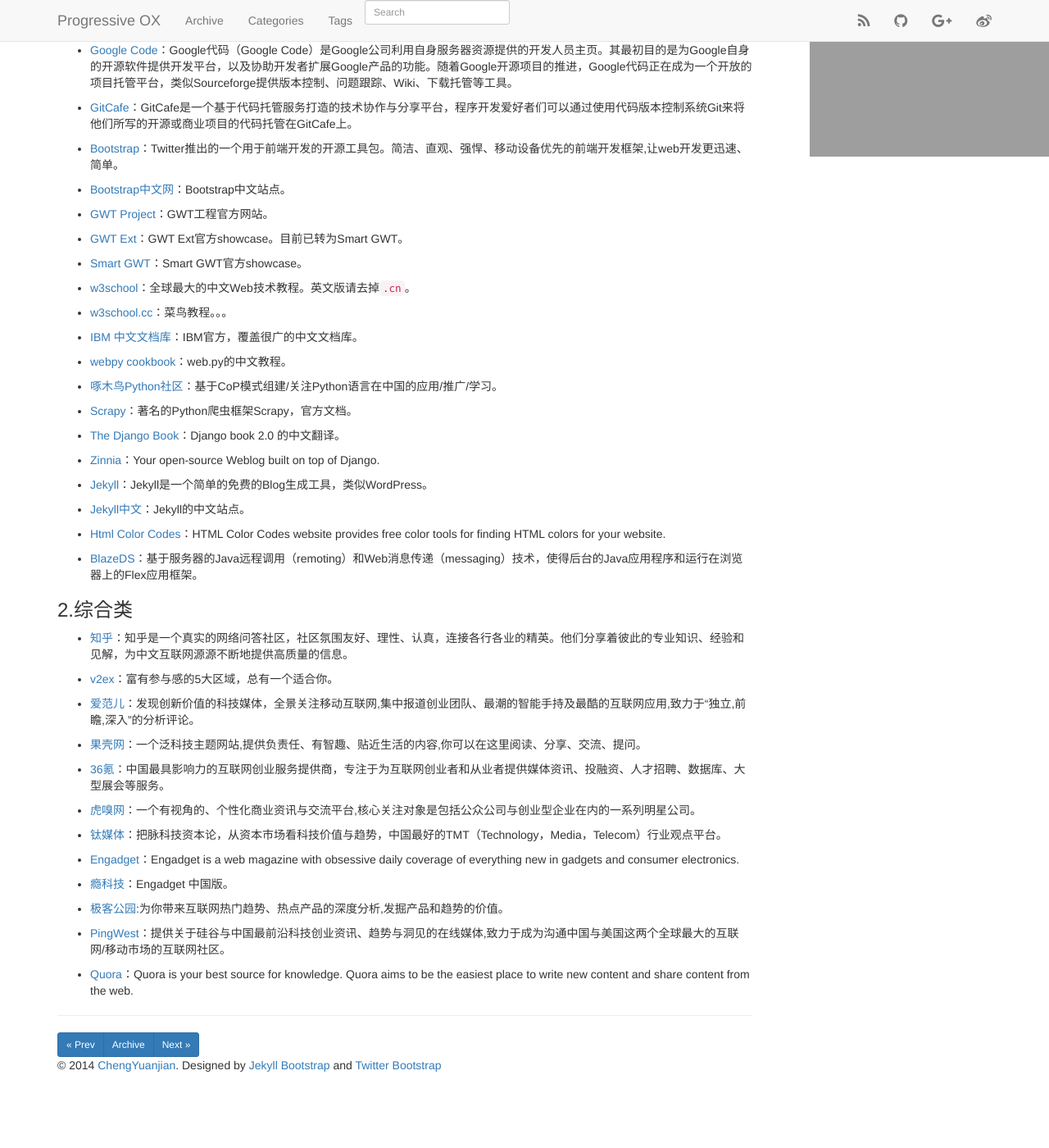
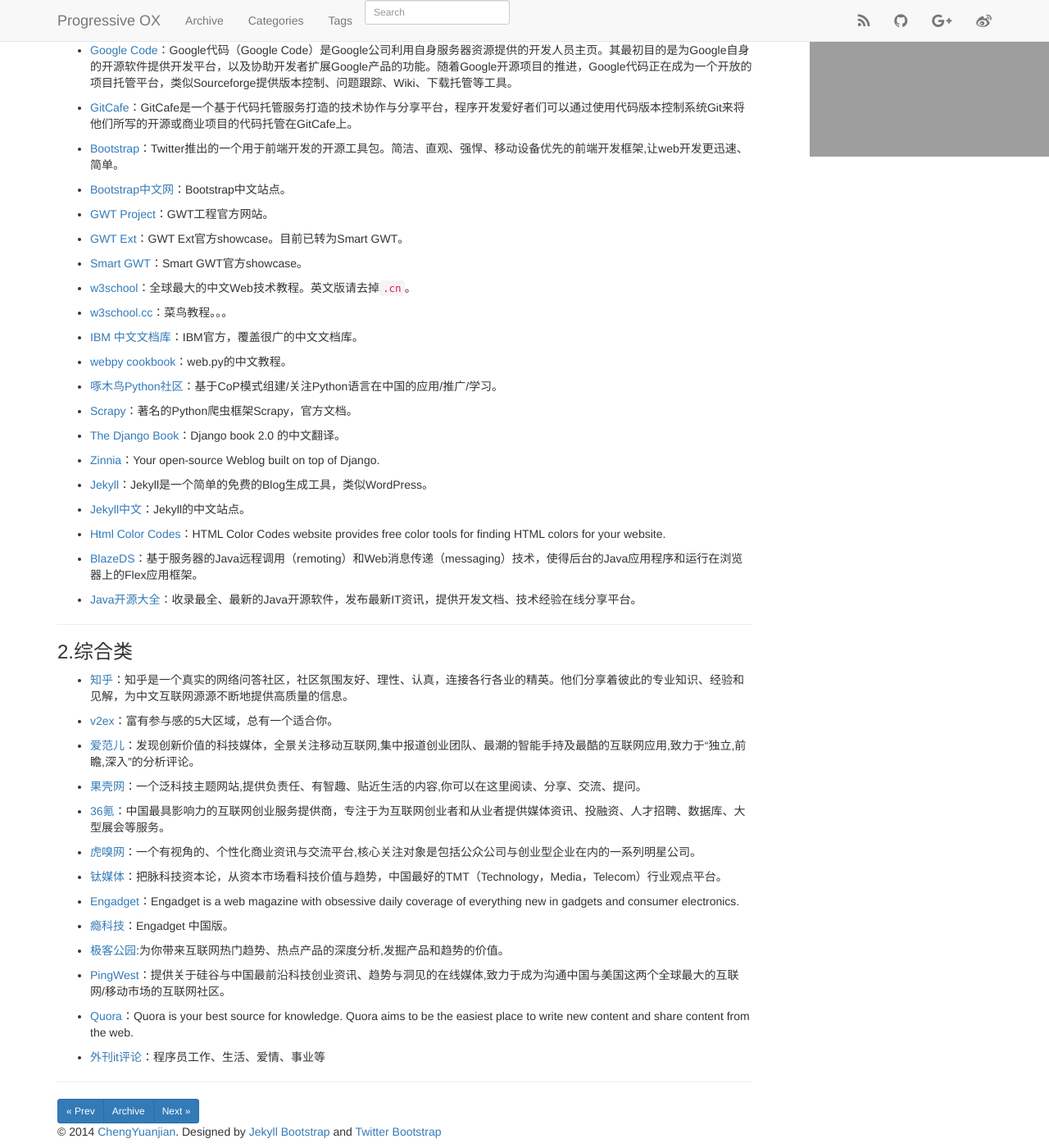
Before and after one commit to ChengYuanjian/chengyuanjian2.github.io, a Jekyll site: the page built from _posts/2014-05-01-cool-websites.md, in a window 1280 px wide and 1400 px high, scrolled down 328 px. Shown: the whole window at 82% size. Built offline with Jekyll 4.4.1, drawn with Linux system fonts in a browser that asks for light colours; nearby versions of some CDN libraries; Markdown is read by kramdown in place of the engine named in the settings; comment, search, counter and statistics services are not loaded; before the commit the page ends 1647 px from its top, so only the background shows below that.

Commit message:
Update 2014-05-01-cool-websites.md

```diff
--- a/_posts/2014-05-01-cool-websites.md
+++ b/_posts/2014-05-01-cool-websites.md
@@ -63,7 +63,9 @@
 
 * [BlazeDS](http://livedocs.adobe.com/blazeds/1/blazeds_devguide/)：基于服务器的Java远程调用（remoting）和Web消息传递（messaging）技术，使得后台的Java应用程序和运行在浏览器上的Flex应用框架。
 
+* [Java开源大全](http://www.open-open.com/)：收录最全、最新的Java开源软件，发布最新IT资讯，提供开发文档、技术经验在线分享平台。
 
+-----------------------------------------
 
 ###2.综合类
 
@@ -90,3 +92,5 @@
 * [PingWest](http://www.pingwest.com/)：提供关于硅谷与中国最前沿科技创业资讯、趋势与洞见的在线媒体,致力于成为沟通中国与美国这两个全球最大的互联网/移动市场的互联网社区。
 
 * [Quora](https://www.quora.com/)：Quora is your best source for knowledge. Quora aims to be the easiest place to write new content and share content from the web.
+
+* [外刊it评论](http://www.vaikan.com/)：程序员工作、生活、爱情、事业等
```
